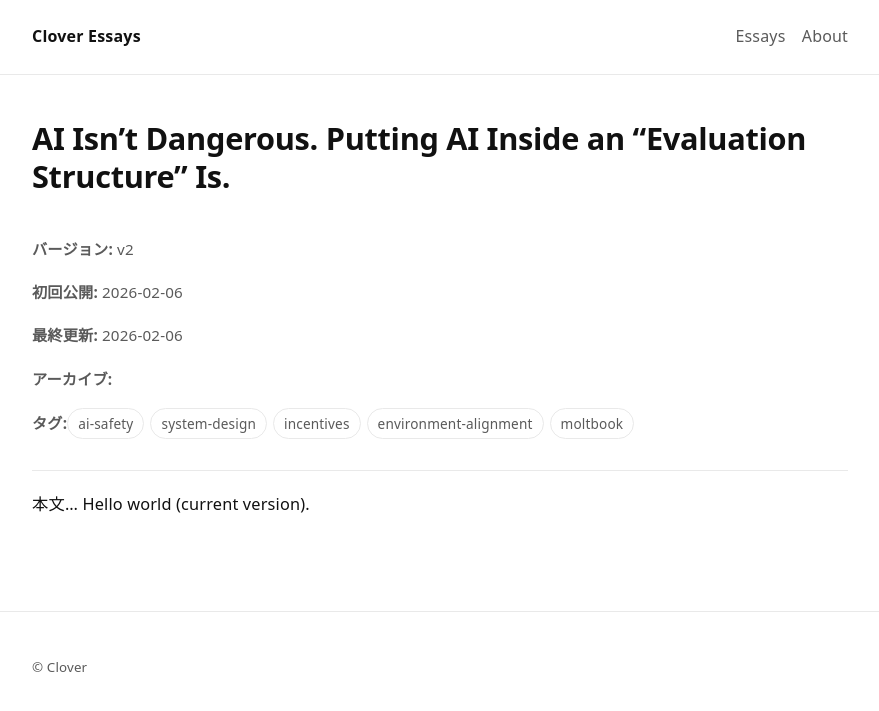
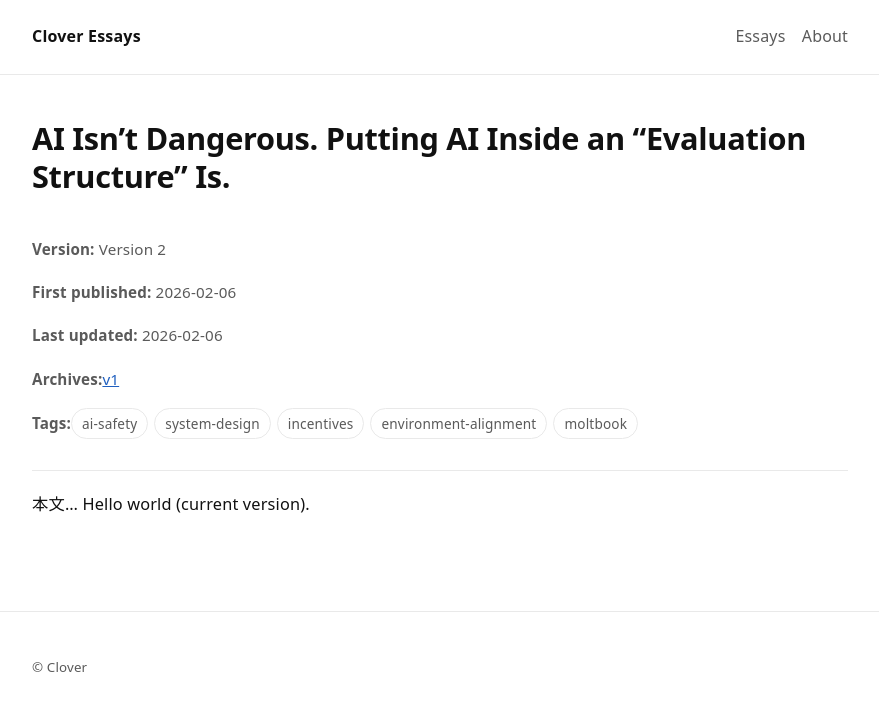
Before and after one commit to cloversx/clover-site-en, a Jekyll site: the page built from essays/ai-evaluation-structure/index.md, in a window 1280 px wide. Shown: the top 711 px of the page, without its empty margins (200-1079 px from the left). Built offline with Jekyll 4.4.1, drawn with Linux system fonts in a browser that asks for light colours.

Commit message:
Update essay_meta.html

```diff
--- a/_includes/essay_meta.html
+++ b/_includes/essay_meta.html
@@ -1,7 +1,13 @@
 <div class="essay-meta">
-  {%- assign lang = page.lang | default: site.lang | default: "en" -%}
-  {%- assign is_ja = (lang == "ja") -%}
-  {%- assign v = page.version | default: 1 -%}
+  {%- assign lang_raw = page.lang | default: site.lang | default: "en" -%}
+  {%- assign lang = lang_raw | downcase | strip -%}
+
+  {%- assign is_ja = false -%}
+  {%- if lang == "ja" or lang contains "ja" -%}
+    {%- assign is_ja = true -%}
+  {%- endif -%}
+
+  {%- assign v = page.version | default: 1 | plus: 0 -%}
 
   {%- if page.is_archive == true -%}
     <p>
@@ -35,10 +41,11 @@
       </p>
     {%- endif -%}
 
-    {%- if v and v > 1 -%}
+    {%- if v > 1 -%}
+      {%- assign prev = v | minus: 1 -%}
       <p>
         <strong>{% if is_ja %}アーカイブ{% else %}Archives{% endif %}:</strong>
-        {%- for i in (1..v-1) -%}
+        {%- for i in (1..prev) -%}
           <a href="{{ site.baseurl }}/essays/{{ page.slug }}/v{{ i }}/">v{{ i }}</a>{% unless forloop.last %} {% endunless %}
         {%- endfor -%}
       </p>
```
